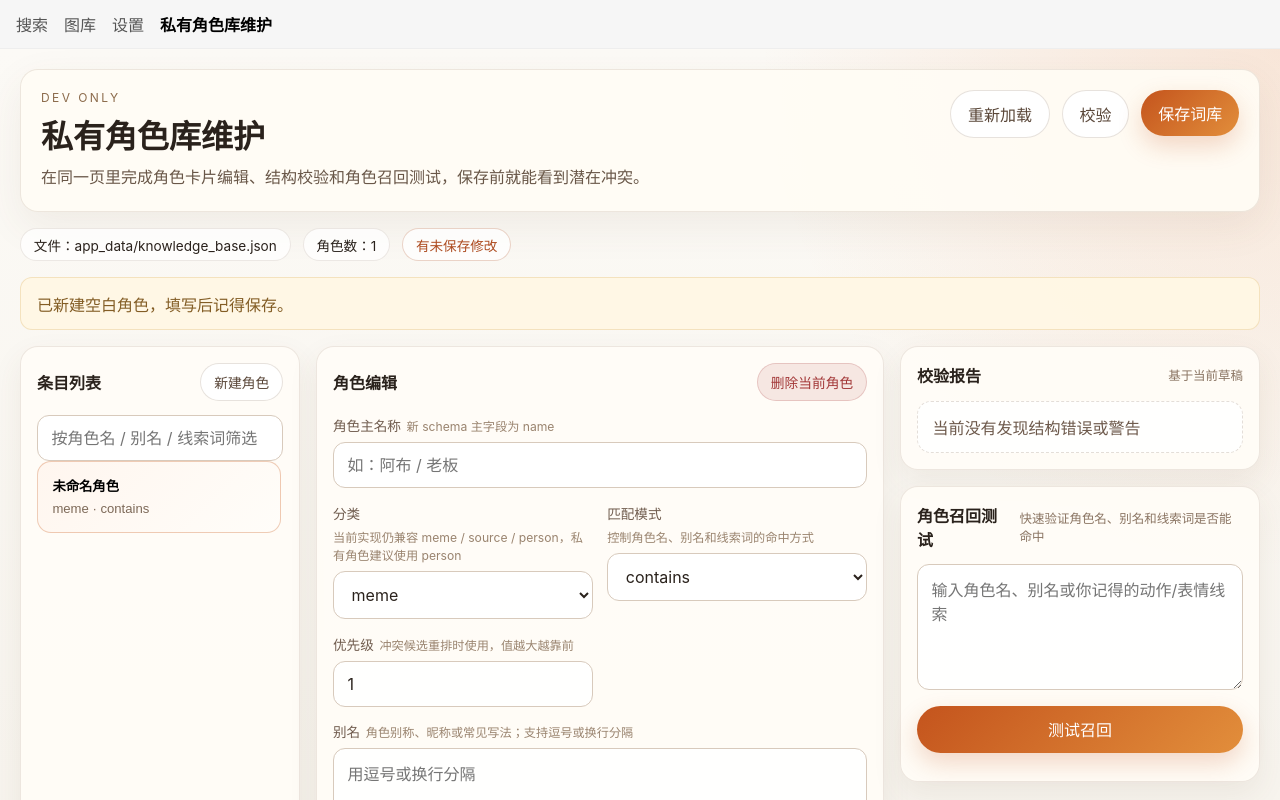
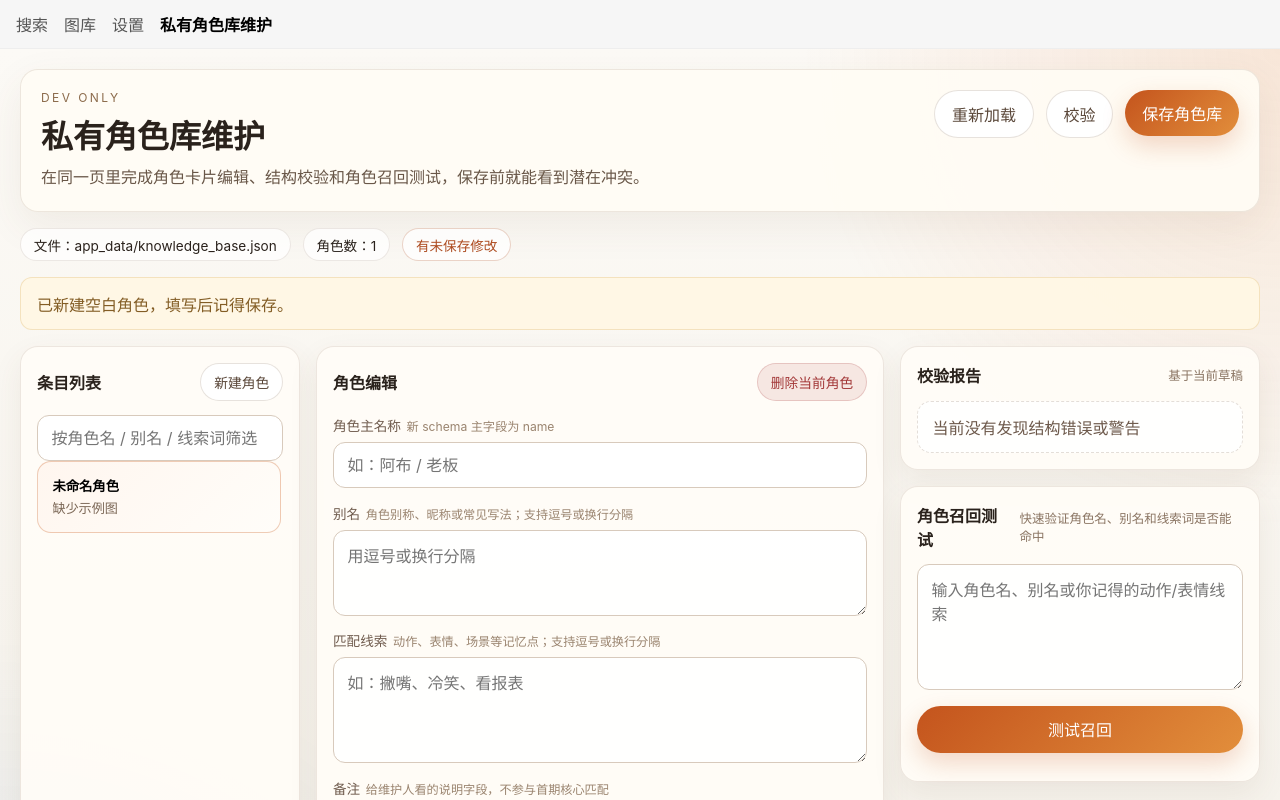
Before and after one commit to GothicVoid/meme-retriever, a Vue app: page /private-role-maintenance in a window 1280 px wide. Both pictures are taken after a click on the button "新建角色". Shown: the top 800 px of the page. Built offline with nearby package versions, Linux system fonts and the light colour scheme.

Commit message:
feat(5.5.2): 收敛私有角色维护工具可编辑字段

```diff
--- a/src/views/PrivateRoleLibraryView.vue
+++ b/src/views/PrivateRoleLibraryView.vue
@@ -32,7 +32,7 @@
           :disabled="loading || saving"
           @click="saveKnowledgeBase"
         >
-          {{ saving ? "保存中..." : "保存词库" }}
+          {{ saving ? "保存中..." : "保存角色库" }}
         </button>
       </div>
     </header>
@@ -85,7 +85,7 @@
             @click="selectEntry(entry.id)"
           >
             <span class="entry-title">{{ entry.name || "未命名角色" }}</span>
-            <span class="entry-meta">{{ entry.category }} · {{ entry.matchMode }}</span>
+            <span class="entry-meta">{{ entry.exampleImages.length > 0 ? "已配示例图" : "缺少示例图" }}</span>
           </button>
           <div
             v-if="filteredEntries.length === 0"
@@ -120,40 +120,6 @@
               data-field="name"
               type="text"
               placeholder="如：阿布 / 老板"
-            >
-          </label>
-
-          <label class="field">
-            <span>分类 <em>当前实现仍兼容 meme / source / person，私有角色建议使用 person</em></span>
-            <select
-              v-model="form.category"
-              data-field="category"
-            >
-              <option value="meme">meme</option>
-              <option value="source">source</option>
-              <option value="person">person</option>
-            </select>
-          </label>
-
-          <label class="field">
-            <span>匹配模式 <em>控制角色名、别名和线索词的命中方式</em></span>
-            <select
-              v-model="form.matchMode"
-              data-field="match-mode"
-            >
-              <option value="exact">exact</option>
-              <option value="contains">contains</option>
-              <option value="exact_or_contains">exact_or_contains</option>
-            </select>
-          </label>
-
-          <label class="field">
-            <span>优先级 <em>冲突候选重排时使用，值越大越靠前</em></span>
-            <input
-              v-model.number="form.priority"
-              data-field="priority"
-              type="number"
-              step="1"
             >
           </label>
 
@@ -312,12 +278,9 @@ import { open } from "@tauri-apps/plugin-dialog";
 
 type EntryForm = {
   name: string;
-  category: "meme" | "source" | "person";
   aliases: string;
   matchTerms: string;
   notes: string;
-  matchMode: "exact" | "contains" | "exact_or_contains";
-  priority: number;
   exampleImages: string;
 };
 
@@ -378,12 +341,9 @@ const entries = ref<KbEntry[]>([]);
 
 const form = reactive<EntryForm>({
   name: "",
-  category: "meme",
   aliases: "",
   matchTerms: "",
   notes: "",
-  matchMode: "contains",
-  priority: 1,
   exampleImages: "",
 });
 
@@ -397,7 +357,6 @@ const filteredEntries = computed(() => {
   return entries.value.filter((entry) => {
     const haystack = [
       entry.name,
-      entry.category,
       entry.aliases.join(" "),
       entry.matchTerms.join(" "),
       entry.notes,
@@ -453,12 +412,12 @@ function createEntry() {
   const entry = hydrateEntry(
     {
       name: "",
-      category: "meme",
+      category: "person",
       aliases: [],
       matchTerms: [],
       notes: "",
       matchMode: "contains",
-      priority: 1,
+      priority: 0,
       exampleImages: [],
     },
     entries.value.length
@@ -489,12 +448,9 @@ function syncEntryToForm() {
   if (!selectedEntry.value) {
     syncingForm.value = true;
     form.name = "";
-    form.category = "meme";
     form.aliases = "";
     form.matchTerms = "";
     form.notes = "";
-    form.matchMode = "contains";
-    form.priority = 1;
     form.exampleImages = "";
     syncingForm.value = false;
     return;
@@ -502,12 +458,9 @@ function syncEntryToForm() {
 
   syncingForm.value = true;
   form.name = selectedEntry.value.name;
-  form.category = selectedEntry.value.category;
   form.aliases = selectedEntry.value.aliases.join(", ");
   form.matchTerms = selectedEntry.value.matchTerms.join(", ");
   form.notes = selectedEntry.value.notes;
-  form.matchMode = selectedEntry.value.matchMode;
-  form.priority = selectedEntry.value.priority;
   form.exampleImages = selectedEntry.value.exampleImages.join(", ");
   syncingForm.value = false;
 }
@@ -515,12 +468,12 @@ function syncEntryToForm() {
 function syncFormToEntry() {
   if (!selectedEntry.value) return;
   selectedEntry.value.name = form.name;
-  selectedEntry.value.category = form.category;
+  selectedEntry.value.category = "person";
   selectedEntry.value.aliases = parseList(form.aliases);
   selectedEntry.value.matchTerms = parseList(form.matchTerms);
   selectedEntry.value.notes = form.notes.trim();
-  selectedEntry.value.matchMode = form.matchMode;
-  selectedEntry.value.priority = Number(form.priority) || 0;
+  selectedEntry.value.matchMode = selectedEntry.value.matchMode || "contains";
+  selectedEntry.value.priority = selectedEntry.value.priority || 0;
   selectedEntry.value.exampleImages = parseList(form.exampleImages);
   dirty.value = true;
 }
```
Also changed, not shown: specs/5_3_2_2.md (+3 -0 lines), specs/5_5_2.md (+5 -0 lines), 1 other file (tests, documents, lock files or other folders).
